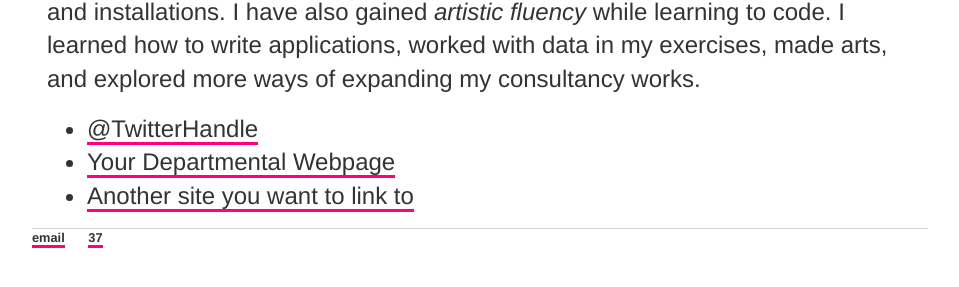
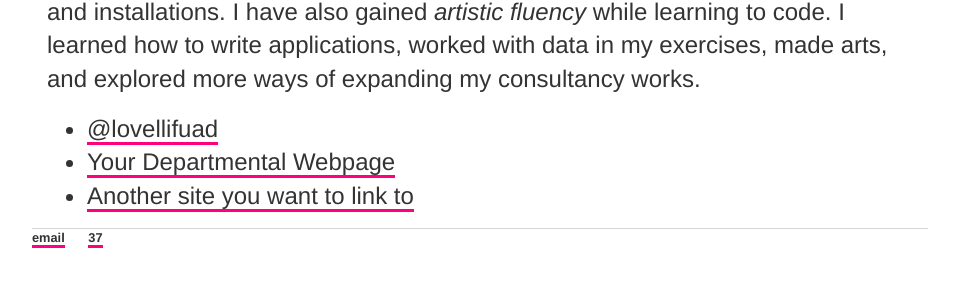
Before and after one commit to ariesti/ariesti.github.io, a Jekyll site: the page built from about/index.html, in a window 1280 px wide. Shown: the part 270-557 px from the top of the page, without its empty margins (160-1119 px from the left). Built offline with Jekyll 4.4.1, drawn with Linux system fonts in a browser that asks for light colours.

Commit message:
Adding link to Twitter
Can I add twitter icon?

```diff
--- a/about/index.html
+++ b/about/index.html
@@ -6,7 +6,7 @@
 			<h1>About</h1>
 			<p><a href="https://github.com/ariesti">Coding</a> is a way to get what I want. Working with codes helped me imagine new types of work unavailable to me otherwise. With codes I open up new possibilities and explore what's already available, softwares, websites, applications, games, and installations. I have also gained <i>artistic fluency</i> while learning to code. I learned how to write applications, worked with data in my exercises, made arts, and explored more ways of expanding my consultancy works.</p>
 			<ul class="contacts">
-				<li><a href="#">@TwitterHandle</a></li>
+				<li><a href="https://twitter.com/lovellifuad">@lovellifuad</a></li>
 				<li><a href="#">Your Departmental Webpage</a></li>
 				<li><a href="#">Another site you want to link to</a></li>
 				</ul>
```
